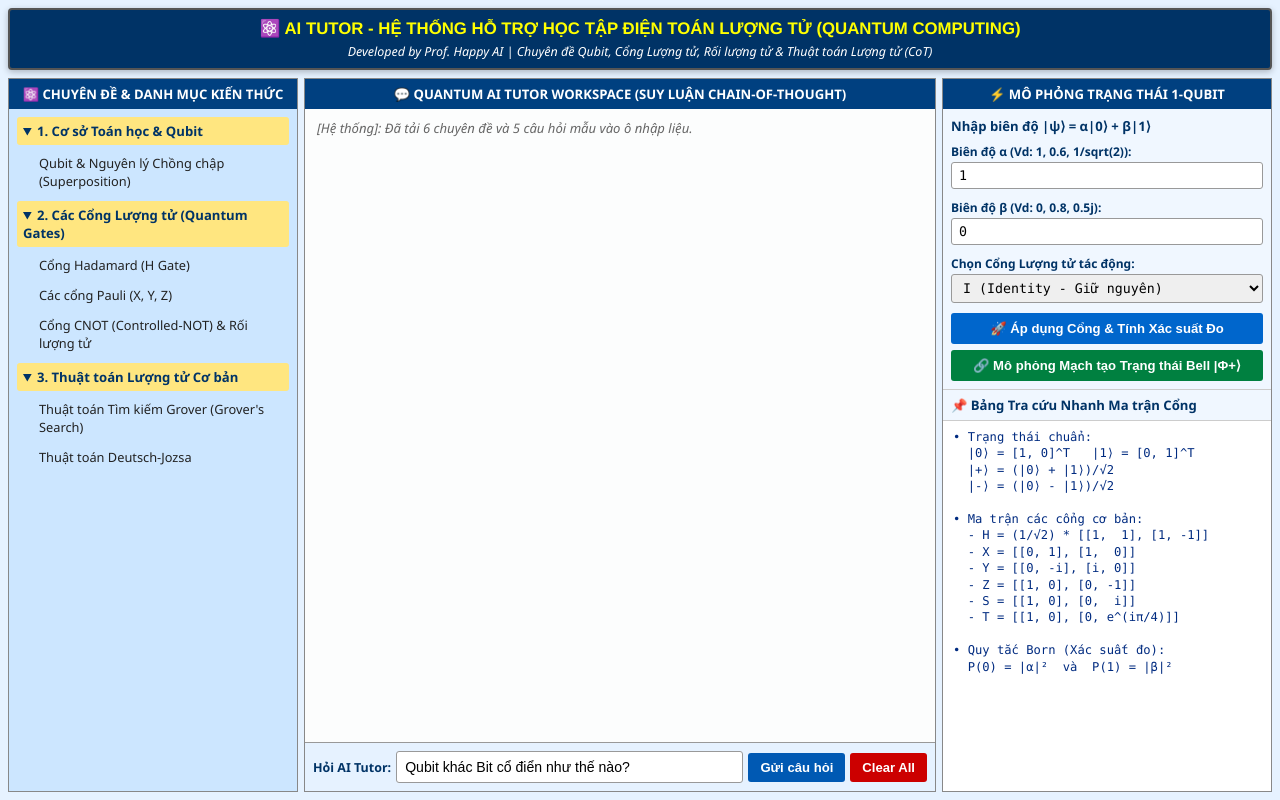
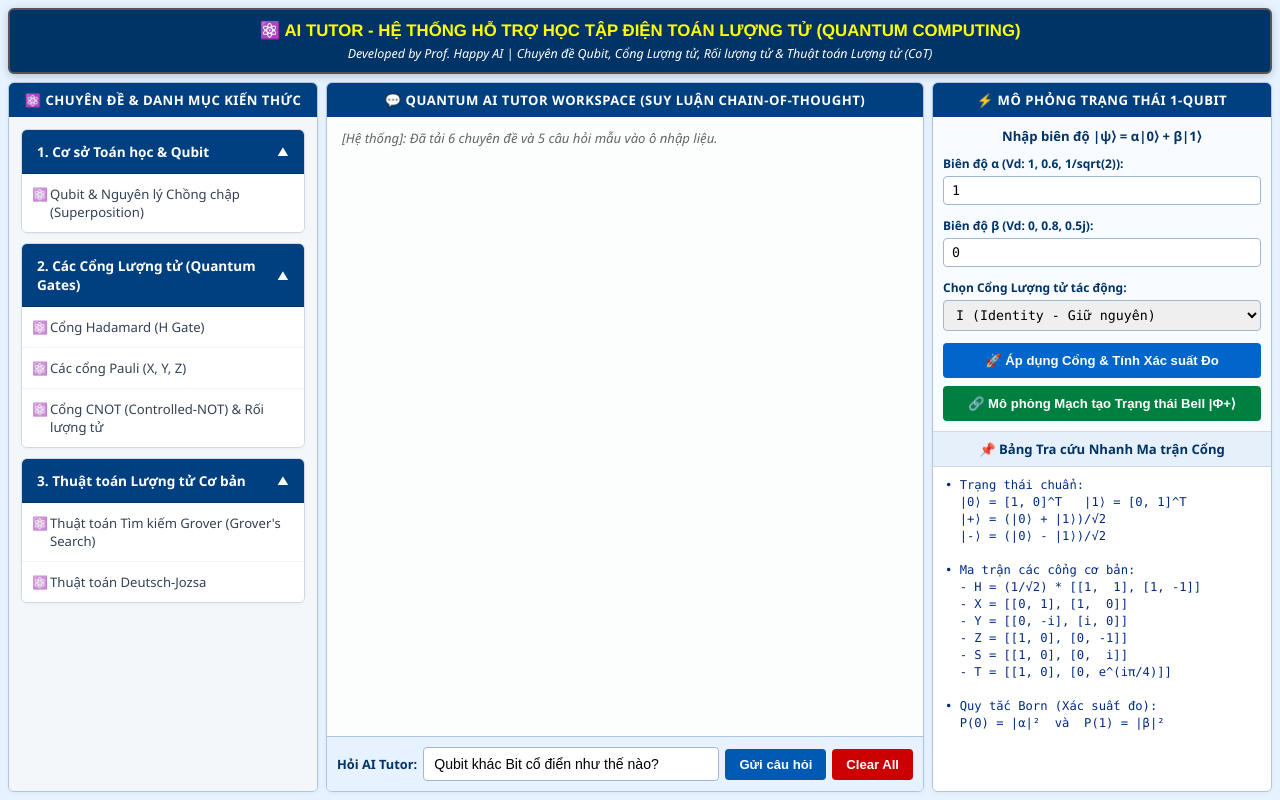
Before and after one commit to xuanhungmai/2026-11-10-AI_Tutor_GUI_Monhoc_DienToanLuongTu, a plain HTML site: page index.html in a window 1280 px wide. Drawn offline with Linux system fonts and the light colour scheme.

Commit message:
Update index.html

```diff
--- a/index.html
+++ b/index.html
@@ -9,19 +9,21 @@
   html, body { height: 100%; }
   body {
     margin: 0; padding: 0;
-    font-family: 'Segoe UI', Arial, sans-serif;
+    font-family: 'Segoe UI', -apple-system, BlinkMacSystemFont, Roboto, Arial, sans-serif;
     background: #e6f2ff;
     display: flex; flex-direction: column;
     overflow: hidden;
   }
+
+  /* ===== HEADER ===== */
   header {
     background: #003366;
-    padding: 8px 12px;
+    padding: 10px 12px;
     text-align: center;
     border: 2px solid #555;
     margin: 8px 8px 4px 8px;
-    border-radius: 4px;
-    box-shadow: 0 2px 6px rgba(0,0,0,0.25);
+    border-radius: 6px;
+    box-shadow: 0 2px 8px rgba(0,0,0,0.2);
   }
   header h1 {
     margin: 0; font-size: 1.05rem; color: #ffff00;
@@ -31,116 +33,209 @@
     margin: 4px 0 0;
     color: #fff; font-size: 0.78rem; font-style: italic;
   }
+
+  /* ===== LAYOUT ===== */
   .main {
     display: flex; flex: 1;
-    gap: 6px; padding: 4px 8px 8px;
+    gap: 8px; padding: 4px 8px 8px;
     min-height: 0;
   }
   .panel {
     background: #fff;
-    border: 1px solid #888;
+    border: 1px solid #b0c4de;
+    border-radius: 6px;
     display: flex; flex-direction: column;
     min-height: 0; overflow: hidden;
+    box-shadow: 0 1px 4px rgba(0,0,0,0.05);
   }
   .panel-title {
     background: #004080; color: #fff;
-    padding: 6px 8px; font-size: 0.82rem; font-weight: bold;
+    padding: 8px 10px; font-size: 0.82rem; font-weight: bold;
     text-align: center; flex-shrink: 0;
+    letter-spacing: 0.5px;
   }
-  .left  { flex: 0 0 290px; }
+  .left  { flex: 0 0 310px; }
   .center{ flex: 1 1 auto; min-width: 0; }
-  .right { flex: 0 0 330px; background: #f0f7ff; }
+  .right { flex: 0 0 340px; background: #f8fbff; }
 
-  /* ===== TREE ===== */
+  /* ===== CỘT TRÁI: TREE MENU CHUYÊN NGHIỆP ===== */
   .tree {
-    flex: 1; overflow-y: auto; padding: 8px;
+    flex: 1; overflow-y: auto; padding: 12px;
+    background: #f4f7f9;
+  }
+  /* Thẻ bọc từng nhóm chuyên đề */
+  .tree details {
+    margin-bottom: 10px;
+    background: #ffffff;
+    border-radius: 6px;
+    border: 1px solid #d1d9e6;
+    box-shadow: 0 1px 3px rgba(0,0,0,0.04);
+    overflow: hidden;
+    transition: all 0.2s ease;
+  }
+  .tree details:hover {
+    border-color: #a0b8d0;
+  }
+  /* Tiêu đề nhóm (Thay vì màu vàng chói) */
+  .tree summary {
+    padding: 12px 15px;
+    background: #e6f0fa; /* Xanh nhạt */
+    color: #003366;      /* Xanh đậm */
+    font-weight: 700;
+    font-size: 0.85rem;
+    cursor: pointer;
+    list-style: none;
+    display: flex;
+    justify-content: space-between;
+    align-items: center;
+    user-select: none;
+    transition: background 0.2s;
+    border-bottom: 1px solid transparent;
+  }
+  .tree summary:hover {
+    background: #d0e3f5;
+  }
+  /* Xoá mũi tên mặc định của trình duyệt */
+  .tree summary::-webkit-details-marker {
+    display: none;
+  }
+  /* Thêm icon mũi tên tuỳ chỉnh */
+  .tree summary::after {
+    content: '▼';
+    font-size: 0.7rem;
+    color: #0059b3;
+    transition: transform 0.3s ease;
+  }
+  .tree details[open] summary {
+    background: #004080;
+    color: #ffffff;
+    border-bottom: 1px solid #003366;
+  }
+  .tree details[open] summary::after {
+    color: #ffffff;
+    transform: rotate(-180deg);
+  }
+
+  /* Danh sách các chuyên đề con */
+  .tree ul {
+    list-style: none;
+    padding: 0; margin: 0;
+    background: #ffffff;
+  }
+  .tree li {
+    padding: 11px 15px 11px 28px;
+    cursor: pointer;
+    font-size: 0.82rem;
+    color: #334155;
+    border-bottom: 1px solid #f1f5f9;
+    position: relative;
+    transition: all 0.2s ease;
+  }
+  .tree li:last-child {
+    border-bottom: none;
+  }
+  .tree li::before {
+    content: '⚛️';
+    position: absolute;
+    left: 10px;
+    font-size: 0.8rem;
+    opacity: 0.6;
+  }
+  .tree li:hover {
+    background: #e6f2ff;
+    color: #0059b3;
+    padding-left: 32px; /* Hiệu ứng đẩy nhẹ sang phải */
+  }
+  .tree li:active {
     background: #cce6ff;
   }
-  .tree details { margin-bottom: 6px; }
-  .tree summary {
-    cursor: pointer; font-weight: bold; padding: 5px 6px;
-    background: #ffe680; border-radius: 3px;
-    font-size: 0.82rem; color: #003366;
-    user-select: none;
-  }
-  .tree ul { list-style: none; padding-left: 12px; margin: 4px 0; }
-  .tree li {
-    padding: 5px 7px; cursor: pointer;
-    font-size: 0.8rem; border-radius: 3px;
-    margin-bottom: 2px; color: #222;
-    border-left: 3px solid transparent;
-  }
-  .tree li:hover { background: #a8c8e8; border-left-color: #0059b3; }
 
-  /* ===== CHAT ===== */
+  /* ===== CỬA SỔ CHAT ===== */
   .chat {
     flex: 1; overflow-y: auto;
-    padding: 10px 12px;
+    padding: 12px 15px;
     font-family: Consolas, 'Courier New', monospace;
     font-size: 0.88rem;
-    line-height: 1.4;
+    line-height: 1.5;
     white-space: pre-wrap; word-wrap: break-word;
     background: #fcfdfd;
   }
-  .msg { margin-bottom: 10px; }
+  .msg { margin-bottom: 12px; }
   .msg-user   { color: #003366; font-weight: bold; font-family: 'Segoe UI', sans-serif; }
   .msg-ai     { color: #005511; font-family: 'Segoe UI', sans-serif; }
-  .msg-cot    { color: #8b0000; font-family: Consolas, monospace; font-size: 0.84rem; }
+  .msg-cot    { color: #8b0000; font-family: Consolas, monospace; font-size: 0.85rem; }
   .msg-system { color: #666; font-style: italic; font-family: 'Segoe UI', sans-serif; font-size: 0.82rem; }
 
-  /* ===== INPUT BAR ===== */
+  /* ===== THANH NHẬP LIỆU ===== */
   .input-bar {
-    display: flex; gap: 5px; padding: 8px;
-    background: #e6f2ff; border-top: 1px solid #999;
+    display: flex; gap: 6px; padding: 10px;
+    background: #e6f2ff; border-top: 1px solid #b0c4de;
     align-items: center; flex-shrink: 0;
   }
   .input-bar label {
-    font-size: 0.78rem; font-weight: bold; color: #003366;
+    font-size: 0.8rem; font-weight: bold; color: #003366;
     white-space: nowrap;
   }
   .input-bar input[type="text"] {
-    flex: 1; padding: 7px 8px;
-    border: 1px solid #999; border-radius: 3px;
+    flex: 1; padding: 8px 10px;
+    border: 1px solid #a0b8d0; border-radius: 4px;
     font-size: 0.88rem; min-width: 0;
+    outline: none; transition: border 0.2s;
   }
+  .input-bar input[type="text"]:focus {
+    border-color: #0059b3;
+    box-shadow: 0 0 0 2px rgba(0,89,179,0.2);
+  }
+
+  /* ===== NÚT BẤM ===== */
   .btn {
-    padding: 7px 12px; border: none; border-radius: 3px;
+    padding: 8px 14px; border: none; border-radius: 4px;
     color: #fff; font-weight: bold; cursor: pointer;
     font-size: 0.82rem; white-space: nowrap;
+    transition: background 0.2s, transform 0.1s;
   }
-  .btn:hover { opacity: 0.85; }
+  .btn:active { transform: scale(0.97); }
   .btn-blue    { background: #0059b3; }
+  .btn-blue:hover { background: #004080; }
   .btn-red     { background: #cc0000; }
+  .btn-red:hover { background: #a30000; }
   .btn-green   { background: #008040; }
+  .btn-green:hover { background: #006633; }
   .btn-primary { background: #0066cc; }
+  .btn-primary:hover { background: #0052a3; }
 
-  /* ===== RIGHT PANEL ===== */
-  .tool-box { padding: 8px; border-bottom: 1px solid #ccc; flex-shrink: 0; }
+  /* ===== CỘT PHẢI: CÔNG CỤ ===== */
+  .tool-box { padding: 10px; border-bottom: 1px solid #d1d9e6; flex-shrink: 0; }
   .tool-box h4 {
-    margin: 0 0 8px; font-size: 0.82rem; color: #003366;
+    margin: 0 0 10px; font-size: 0.82rem; color: #003366;
+    text-align: center;
   }
   .tool-box label {
     display: block; font-size: 0.75rem; font-weight: bold;
-    color: #003366; margin: 6px 0 2px;
+    color: #003366; margin: 8px 0 4px;
   }
   .tool-box input[type="text"], .tool-box select {
-    width: 100%; padding: 5px 7px;
-    border: 1px solid #999; border-radius: 3px;
+    width: 100%; padding: 6px 8px;
+    border: 1px solid #a0b8d0; border-radius: 4px;
     font-family: Consolas, monospace; font-size: 0.83rem;
-    margin-bottom: 4px;
+    margin-bottom: 4px; outline: none;
   }
-  .tool-box .btn { width: 100%; margin-top: 6px; padding: 8px; }
+  .tool-box input[type="text"]:focus, .tool-box select:focus {
+    border-color: #0059b3;
+  }
+  .tool-box .btn { width: 100%; margin-top: 8px; padding: 10px; }
 
   .cheat-title {
     font-size: 0.82rem; font-weight: bold; color: #003366;
-    padding: 6px 8px; background: #f0f7ff;
-    border-bottom: 1px solid #ccc; flex-shrink: 0;
+    padding: 8px 10px; background: #e6f0fa;
+    border-bottom: 1px solid #d1d9e6; flex-shrink: 0;
+    text-align: center;
   }
   .cheat {
-    flex: 1; overflow-y: auto; padding: 8px 10px;
+    flex: 1; overflow-y: auto; padding: 10px 12px;
     font-family: Consolas, monospace; font-size: 0.76rem;
     color: #002b80; background: #fff;
-    white-space: pre-wrap; line-height: 1.35;
+    white-space: pre-wrap; line-height: 1.4;
   }
 </style>
 </head>
@@ -206,7 +301,7 @@
 
 <script>
 /* =====================================================================
-   1. DỮ LIỆU (nhúng trực tiếp — thay thế cho Quantum_KnowledgeBase.json)
+   1. DỮ LIỆU KNOWLEDGE BASE
    ===================================================================== */
 const knowledgeBase = {
   "qubit": {
@@ -281,7 +376,7 @@ const knowledgeBase = {
 };
 
 /* =====================================================================
-   2. DỮ LIỆU (nhúng trực tiếp — thay thế cho HoiDap.json)
+   2. DỮ LIỆU HỎI ĐÁP
    ===================================================================== */
 const qaData = [
   {
@@ -312,7 +407,7 @@ const qaData = [
 ];
 
 /* =====================================================================
-   3. SỐ PHỨC — thao tác cơ bản
+   3. SỐ PHỨC VÀ BỘ PARSER TOÁN HỌC (Giữ nguyên)
    ===================================================================== */
 const C = {
   add: (a,b) => ({re: a.re+b.re, im: a.im+b.im}),
@@ -326,17 +421,12 @@ const C = {
   abs: a => Math.sqrt(a.re*a.re + a.im*a.im)
 };
 
-/* =====================================================================
-   4. TOKENIZER & PARSER biểu thức phức
-      Hỗ trợ: số thực, hậu tố j/i, + - * /, (), sqrt(), exp(), cos(), sin(), pi, e
-   ===================================================================== */
 function tokenize(s) {
   const tokens = [];
   let i = 0;
   while (i < s.length) {
     const c = s[i];
     if (/\s/.test(c)) { i++; continue; }
-
     if (/[0-9.]/.test(c)) {
       let j = i;
       while (j < s.length && /[0-9.]/.test(s[j])) j++;
@@ -399,7 +489,6 @@ function callFunction(name, args) {
 function parseComplex(expr) {
   const tokens = tokenize(expr.trim());
   let pos = 0;
-
   const peek  = () => tokens[pos];
   const next  = () => tokens[pos++];
 
@@ -412,7 +501,6 @@ function parseComplex(expr) {
     }
     return left;
   }
-
   function parseTerm() {
     let left = parseFactor();
     while (true) {
@@ -425,7 +513,6 @@ function parseComplex(expr) {
         continue;
       }
       if (tok.type === 'ident' || tok.value === '(') {
-        // phép nhân ngầm: 2j, 2pi, 2(3)...
         const right = parseFactor();
         left = C.mul(left, right);
         continue;
@@ -434,7 +521,6 @@ function parseComplex(expr) {
     }
     return left;
   }
-
   function parseFactor() {
     const tok = peek();
     if (tok && tok.type === 'op' && (tok.value === '+' || tok.value === '-')) {
@@ -444,7 +530,6 @@ function parseComplex(expr) {
     }
     return parsePrimary();
   }
-
   function parsePrimary() {
     const tok = peek();
     if (!tok) throw new Error('Biểu thức kết thúc đột ngột');
@@ -474,21 +559,16 @@ function parseComplex(expr) {
     }
     throw new Error('Token bất ngờ: ' + tok.value);
   }
-
   const result = parseExpr();
   if (pos < tokens.length) throw new Error('Token dư ở cuối biểu thức');
   return result;
 }
 
-/* =====================================================================
-   5. HIỂN THỊ SỐ PHỨC
-   ===================================================================== */
 function formatComplex(z) {
   const r = v => Math.round(v * 10000) / 10000;
   let re = r(z.re), im = r(z.im);
   if (Math.abs(re) < 1e-9) re = 0;
   if (Math.abs(im) < 1e-9) im = 0;
-
   if (im === 0) return String(re);
   if (re === 0) return String(im) + 'i';
   const sign = im >= 0 ? '+' : '-';
@@ -496,28 +576,19 @@ function formatComplex(z) {
 }
 
 /* =====================================================================
-   6. CHAT UI
+   4. CHAT UI
    ===================================================================== */
 const chatEl = document.getElementById('chat');
-
 function clearChatDOM() { chatEl.innerHTML = ''; }
-
 function appendMessage(type, text) {
   const div = document.createElement('div');
   div.className = 'msg msg-' + type;
   div.textContent = text;
   chatEl.appendChild(div);
 }
-
-function appendSystemMessage(text) {
-  appendMessage('system', '[Hệ thống]: ' + text);
-}
-
+function appendSystemMessage(text) { appendMessage('system', '[Hệ thống]: ' + text); }
 function scrollChatToTop() { chatEl.scrollTop = 0; }
 
-/* =====================================================================
-   7. ĐỌC & HIỂN THỊ CHUYÊN ĐỀ
-   ===================================================================== */
 function formatTopicBody(item) {
   const cot = (item.cot_steps || []).map(s => '   └─ ' + s).join('\n');
   return (
@@ -538,21 +609,14 @@ function showTopic(key) {
   scrollChatToTop();
 }
 
-/* =====================================================================
-   8. SINH CÂU TRẢ LỜI (giống generate_ai_response trong bản Python)
-   ===================================================================== */
 function generateResponse(query) {
   const qLower = query.toLowerCase().trim();
-
-  // (1) khớp nguyên văn / chứa nhau trong HoiDap.json
   for (const item of qaData) {
     const savedQ = (item.question || '').toLowerCase().trim();
     if (qLower === savedQ || qLower.includes(savedQ) || savedQ.includes(qLower)) {
       return item.answer || '';
     }
   }
-
-  // (2) khớp theo số từ trùng (overlap >= 2)
   const qWords = new Set(qLower.split(/\s+/).filter(w => w.length > 2));
   let bestAnswer = null, maxOverlap = 0;
   for (const item of qaData) {
@@ -565,24 +629,15 @@ function generateResponse(query) {
     }
   }
   if (bestAnswer) return bestAnswer;
-
-  // (3) tra Knowledge Base
   for (const key in knowledgeBase) {
     const item = knowledgeBase[key];
     const title = (item.title || '').toLowerCase();
     const concept = (item.concept || '').toLowerCase();
     for (const w of qWords) {
-      if (title.includes(w) || concept.includes(w)) {
-        return formatTopicBody(item);
-      }
+      if (title.includes(w) || concept.includes(w)) return formatTopicBody(item);
     }
   }
-
-  // (4) fallback
-  return (
-    `Hệ thống chưa tìm thấy câu trả lời phù hợp cho '${query}'.\n` +
-    `🤖 Bạn có thể chọn câu hỏi khác từ menu thả xuống hoặc tự nhập câu hỏi mới!`
-  );
+  return `Hệ thống chưa tìm thấy câu trả lời phù hợp cho '${query}'.\n🤖 Bạn có thể chọn câu hỏi khác từ menu thả xuống hoặc tự nhập câu hỏi mới!`;
 }
 
 function sendQuestion() {
@@ -590,44 +645,22 @@ function sendQuestion() {
   if (!q) return;
   clearChatDOM();
   appendMessage('user', `👤 Sinh viên: ${q}`);
-  const ans = generateResponse(q);
-  appendMessage('ai', `🤖 Quantum AI Tutor:\n${ans}\n${'-'.repeat(68)}`);
+  appendMessage('ai', `🤖 Quantum AI Tutor:\n${generateResponse(q)}\n${'-'.repeat(68)}`);
   scrollChatToTop();
 }
 
 /* =====================================================================
-   9. MÔ PHỎNG 1-QUBIT
+   5. MÔ PHỎNG
    ===================================================================== */
 const invSqrt2 = 1 / Math.sqrt(2);
 const GATES = {
-  "I (Identity - Giữ nguyên)": [
-    [{re: 1, im: 0},         {re: 0, im: 0}],
-    [{re: 0, im: 0},         {re: 1, im: 0}]
-  ],
-  "H (Hadamard)": [
-    [{re: invSqrt2, im: 0},  {re: invSqrt2,  im: 0}],
-    [{re: invSqrt2, im: 0},  {re: -invSqrt2, im: 0}]
-  ],
-  "X (Pauli-X / NOT)": [
-    [{re: 0, im: 0}, {re: 1, im: 0}],
-    [{re: 1, im: 0}, {re: 0, im: 0}]
-  ],
-  "Y (Pauli-Y)": [
-    [{re: 0, im: 0},  {re: 0, im: -1}],
-    [{re: 0, im: 1},  {re: 0, im: 0}]
-  ],
-  "Z (Pauli-Z)": [
-    [{re: 1, im: 0},  {re: 0, im: 0}],
-    [{re: 0, im: 0},  {re: -1, im: 0}]
-  ],
-  "S (Phase π/2)": [
-    [{re: 1, im: 0}, {re: 0, im: 0}],
-    [{re: 0, im: 0}, {re: 0, im: 1}]
-  ],
-  "T (Phase π/4)": [
-    [{re: 1, im: 0}, {re: 0, im: 0}],
-    [{re: 0, im: 0}, {re: Math.cos(Math.PI/4), im: Math.sin(Math.PI/4)}]
-  ]
+  "I (Identity - Giữ nguyên)": [[{re: 1, im: 0}, {re: 0, im: 0}], [{re: 0, im: 0}, {re: 1, im: 0}]],
+  "H (Hadamard)": [[{re: invSqrt2, im: 0}, {re: invSqrt2, im: 0}], [{re: invSqrt2, im: 0}, {re: -invSqrt2, im: 0}]],
+  "X (Pauli-X / NOT)": [[{re: 0, im: 0}, {re: 1, im: 0}], [{re: 1, im: 0}, {re: 0, im: 0}]],
+  "Y (Pauli-Y)": [[{re: 0, im: 0}, {re: 0, im: -1}], [{re: 0, im: 1}, {re: 0, im: 0}]],
+  "Z (Pauli-Z)": [[{re: 1, im: 0}, {re: 0, im: 0}], [{re: 0, im: 0}, {re: -1, im: 0}]],
+  "S (Phase π/2)": [[{re: 1, im: 0}, {re: 0, im: 0}], [{re: 0, im: 0}, {re: 0, im: 1}]],
+  "T (Phase π/4)": [[{re: 1, im: 0}, {re: 0, im: 0}], [{re: 0, im: 0}, {re: Math.cos(Math.PI/4), im: Math.sin(Math.PI/4)}]]
 };
 
 function simulateSingle() {
@@ -635,28 +668,19 @@ function simulateSingle() {
   const betaStr  = document.getElementById('betaInput').value.trim();
   const gateName = document.getElementById('gateSelect').value;
 
-  if (!alphaStr || !betaStr) {
-    alert('Thiếu dữ liệu. Vui lòng nhập đầy đủ biên độ α và β!');
-    return;
-  }
-
+  if (!alphaStr || !betaStr) return alert('Thiếu dữ liệu. Vui lòng nhập đầy đủ biên độ α và β!');
   let alpha, beta;
   try {
     alpha = parseComplex(alphaStr);
     beta  = parseComplex(betaStr);
   } catch (e) {
-    alert('Lỗi cú pháp. Biểu thức biên độ không hợp lệ!\nVí dụ hợp lệ: 1, 0.6, 1/sqrt(2), 0.5j');
-    return;
+    return alert('Lỗi cú pháp. Biểu thức biên độ không hợp lệ!\nVí dụ hợp lệ: 1, 0.6, 1/sqrt(2), 0.5j');
   }
 
   let normSq = C.abs(alpha)**2 + C.abs(beta)**2;
-  if (normSq === 0) {
-    alert('Lỗi trạng thái. Vector trạng thái không thể bằng [0, 0]!');
-    return;
-  }
+  if (normSq === 0) return alert('Lỗi trạng thái. Vector trạng thái không thể bằng [0, 0]!');
 
   clearChatDOM();
-
   const logs = [];
   if (Math.abs(normSq - 1.0) > 1e-4) {
     const norm = Math.sqrt(normSq);
@@ -680,19 +704,13 @@ function simulateSingle() {
   logs.push(`• Trạng thái sau biến đổi: |ψ_out⟩ = ${formatComplex(newAlpha)}|0⟩ + ${formatComplex(newBeta)}|1⟩`);
   logs.push(`👉 XÁC SUẤT ĐO LƯỜNG (Quy tắc Born): P(|0⟩) = ${(prob0*100).toFixed(2)}%  |  P(|1⟩) = ${(prob1*100).toFixed(2)}%`);
 
-  const msg = `🚀 MÔ PHỎNG BIẾN ĐỔI LƯỢNG TỬ (${gateName}):\n` + logs.join('\n');
-
   appendMessage('user', `👤 Sinh viên: Mô phỏng tác động cổng ${gateName} lên |ψ⟩`);
-  appendMessage('cot',  `🤖 Quantum AI Tutor:\n${msg}\n${'-'.repeat(68)}`);
+  appendMessage('cot',  `🤖 Quantum AI Tutor:\n🚀 MÔ PHỎNG BIẾN ĐỔI LƯỢNG TỬ (${gateName}):\n` + logs.join('\n') + `\n${'-'.repeat(68)}`);
   scrollChatToTop();
 }
 
-/* =====================================================================
-   10. MÔ PHỎNG TRẠNG THÁI BELL
-   ===================================================================== */
 function simulateBell() {
   clearChatDOM();
-
   const msg =
     "🔗 MÔ PHỎNG TỪNG BƯỚC MẠCH TẠO TRẠNG THÁI RỐI BELL |Φ+⟩:\n" +
     "• Bước 0 (Khởi tạo): Thanh ghi 2 qubit ở trạng thái cơ sở |ψ_0⟩ = |00⟩ = [1, 0, 0, 0]^T.\n" +
@@ -705,22 +723,18 @@ function simulateBell() {
     "   - Xác suất đo được |00⟩: 50.00%\n" +
     "   - Xác suất đo được |11⟩: 50.00%\n" +
     "   - Xác suất đo được |01⟩ hoặc |10⟩: 0.00% (Hai qubit luôn đồng bộ trạng thái tuyệt đối!)";
-
   appendMessage('user', '👤 Sinh viên: Yêu cầu mô phỏng mạch tạo trạng thái rối Bell |Φ+⟩');
   appendMessage('cot',  `🤖 Quantum AI Tutor:\n${msg}\n${'-'.repeat(68)}`);
   scrollChatToTop();
 }
 
-/* =====================================================================
-   11. CLEAR ALL
-   ===================================================================== */
 function clearAllChat() {
   clearChatDOM();
   appendSystemMessage('Đã xóa lịch sử trò chuyện. Bắt đầu phiên học Điện toán lượng tử mới.');
 }
 
 /* =====================================================================
-   12. KHỞI TẠO GIAO DIỆN
+   6. KHỞI TẠO
    ===================================================================== */
 function populateTree() {
   const treeEl = document.getElementById('tree');
@@ -790,37 +804,21 @@ function populateQuestionList() {
 
 function renderCheatSheet() {
   document.getElementById('cheat').textContent =
-    "• Trạng thái chuẩn:\n" +
-    "  |0⟩ = [1, 0]^T   |1⟩ = [0, 1]^T\n" +
-    "  |+⟩ = (|0⟩ + |1⟩)/√2\n" +
-    "  |-⟩ = (|0⟩ - |1⟩)/√2\n\n" +
-    "• Ma trận các cổng cơ bản:\n" +
-    "  - H = (1/√2) * [[1,  1], [1, -1]]\n" +
-    "  - X = [[0, 1], [1,  0]]\n" +
-    "  - Y = [[0, -i], [i, 0]]\n" +
-    "  - Z = [[1, 0], [0, -1]]\n" +
-    "  - S = [[1, 0], [0,  i]]\n" +
-    "  - T = [[1, 0], [0, e^(iπ/4)]]\n\n" +
-    "• Quy tắc Born (Xác suất đo):\n" +
-    "  P(0) = |α|²  và  P(1) = |β|²";
+    "• Trạng thái chuẩn:\n  |0⟩ = [1, 0]^T   |1⟩ = [0, 1]^T\n  |+⟩ = (|0⟩ + |1⟩)/√2\n  |-⟩ = (|0⟩ - |1⟩)/√2\n\n" +
+    "• Ma trận các cổng cơ bản:\n  - H = (1/√2) * [[1,  1], [1, -1]]\n  - X = [[0, 1], [1,  0]]\n  - Y = [[0, -i], [i, 0]]\n  - Z = [[1, 0], [0, -1]]\n  - S = [[1, 0], [0,  i]]\n  - T = [[1, 0], [0, e^(iπ/4)]]\n\n" +
+    "• Quy tắc Born (Xác suất đo):\n  P(0) = |α|²  và  P(1) = |β|²";
 }
 
-/* ===== GẮN SỰ KIỆN ===== */
 document.getElementById('btnSend').addEventListener('click', sendQuestion);
 document.getElementById('btnClear').addEventListener('click', clearAllChat);
 document.getElementById('btnSim').addEventListener('click', simulateSingle);
 document.getElementById('btnBell').addEventListener('click', simulateBell);
-document.getElementById('qInput').addEventListener('keydown', e => {
-  if (e.key === 'Enter') sendQuestion();
-});
+document.getElementById('qInput').addEventListener('keydown', e => { if (e.key === 'Enter') sendQuestion(); });
 
-/* ===== BOOT ===== */
 populateTree();
 populateQuestionList();
 renderCheatSheet();
-appendSystemMessage(
-  `Đã tải ${Object.keys(knowledgeBase).length} chuyên đề và ${qaData.length} câu hỏi mẫu vào ô nhập liệu.`
-);
+appendSystemMessage(`Đã tải ${Object.keys(knowledgeBase).length} chuyên đề và ${qaData.length} câu hỏi mẫu vào ô nhập liệu.`);
 </script>
 </body>
 </html>
```
